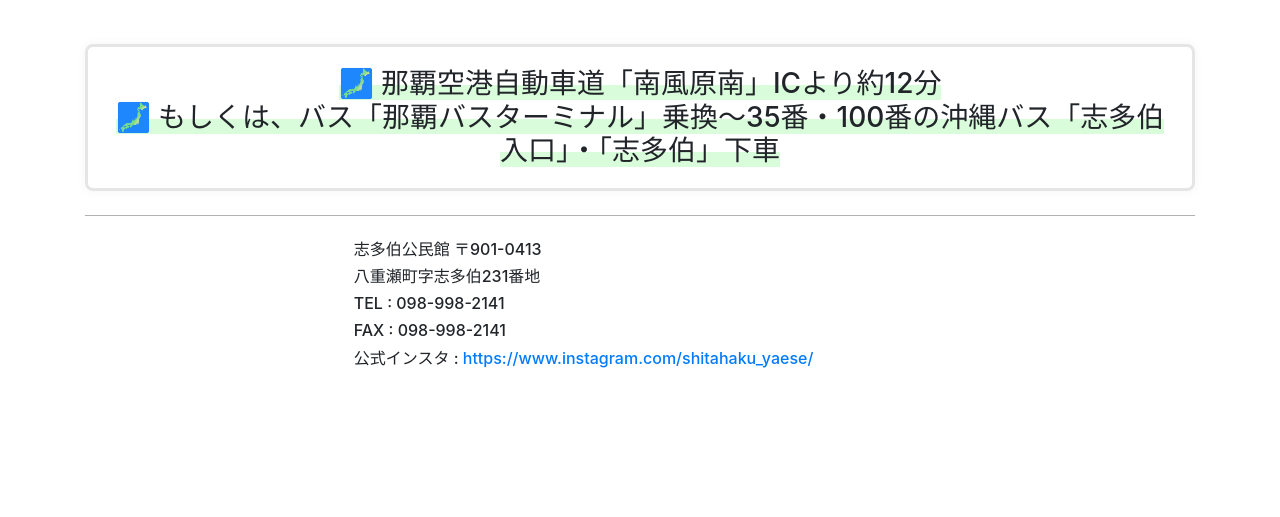
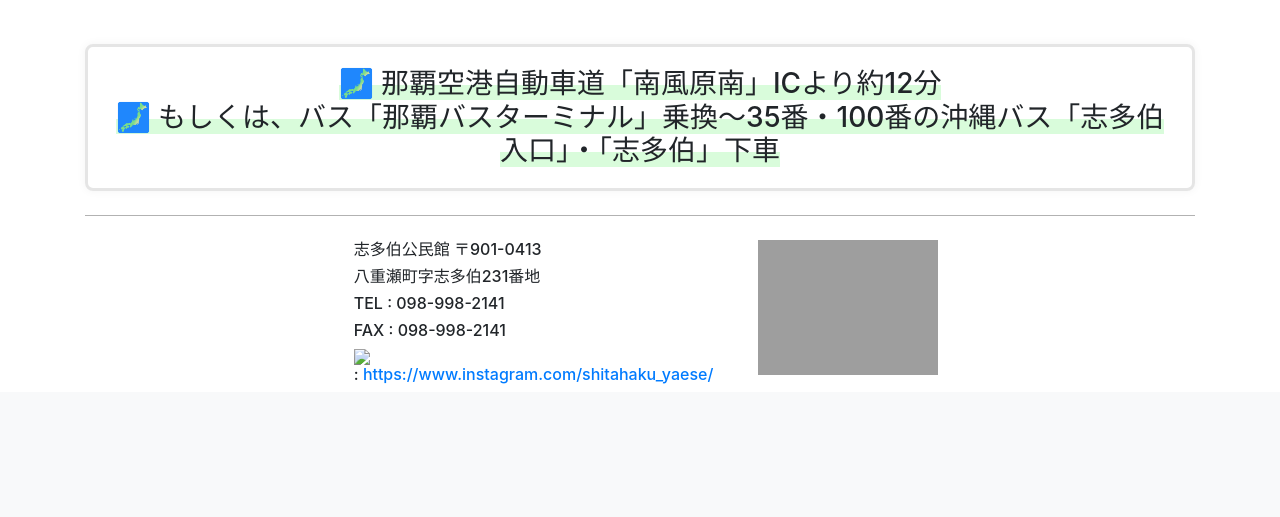
Before and after one commit to Davidlee1122/Springboot-Blog-Shitahaku-Hounensai, a Java web app: page /auth/access in a window 1280 px wide. Shown: the part 460-977 px from the top of the page. After the commit the page ends 844 px from the top, so only its background shows below. Run offline with Spring Boot 4, a stand-in JSP engine, Linux system fonts and the light colour scheme; data that the repository does not hold is empty; some of the project's set-up classes (security, data sources, template engines, error pages and the like) are left out, and stand-ins take their place; some libraries are stand-ins or nearby versions; grey boxes are pictures that could not be loaded.

Commit message:
Update footer.jsp

```diff
--- a/src/main/webapp/WEB-INF/views/layout/footer.jsp
+++ b/src/main/webapp/WEB-INF/views/layout/footer.jsp
@@ -8,7 +8,7 @@
               <h6>八重瀬町字志多伯231番地</h6>
               <h6>TEL : 098-998-2141</h6>
               <h6>FAX : 098-998-2141</h6>
-              <h6>公式インスタ : <a href="https://www.instagram.com/shitahaku_yaese/">https://www.instagram.com/shitahaku_yaese/</a></h6>
+              <h6><img src="${pageContext.request.contextPath}/instagram.256x256.png" class="d-block w-100"> : <a href="https://www.instagram.com/shitahaku_yaese/">https://www.instagram.com/shitahaku_yaese/</a></h6>
             </div>
             <div class="map" id="inf" style="float: right;">
               <iframe src="https://www.google.com/maps/embed?pb=!1m14!1m8!1m3!1d7162.913682769893!2d127.7070361!3d26.1492473!3m2!1i1024!2i768!4f13.1!3m3!1m2!1s0x34e568bcaf161da5%3A0x9fa350d24f849db1!2z5pel5pys44CB44CSOTAxLTA0MTMg5rKW57iE55yM5bO25bC76YOh5YWr6YeN54Cs55S65b-X5aSa5Lyv77yS77yT77yR!5e0!3m2!1sja!2skr!4v1715865772189!5m2!1sja!2skr" width="180" height="135" style="border:0;" allowfullscreen="" loading="lazy" referrerpolicy="no-referrer-when-downgrade"></iframe>
```
